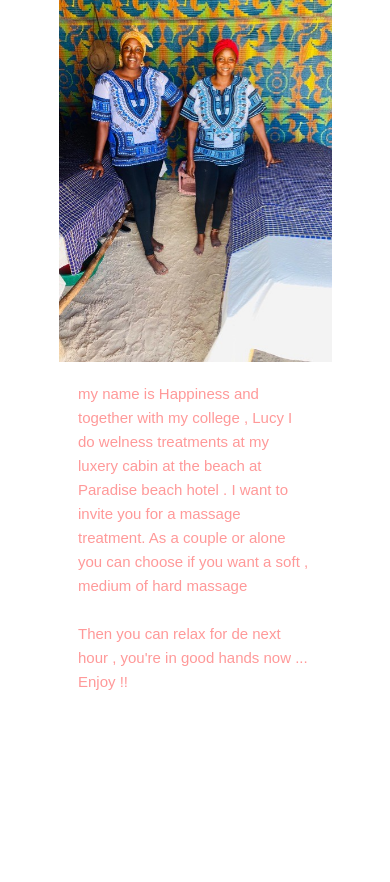
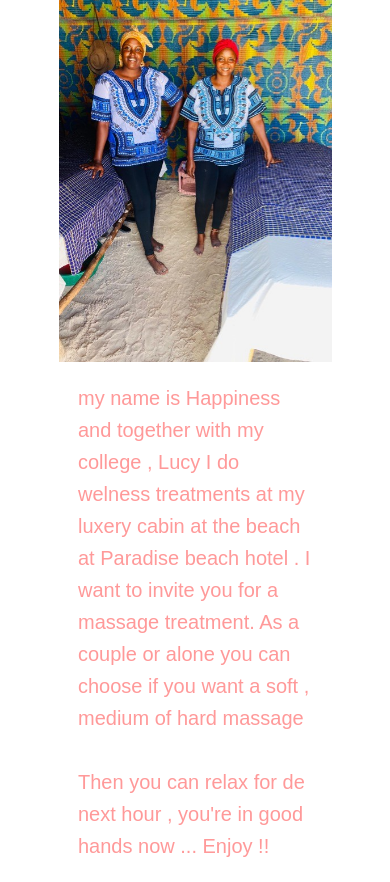
Before and after one commit to zanzibar25/happinezz, a PHP site: page / in a window 390 px wide. Shown: the part 433-1315 px from the top of the page. Before the commit the page ends 1123 px from the top, so only its background shows below. Run offline with PHP 8.4, Linux system fonts and the light colour scheme.

Commit message:
Add files via upload

```diff
--- a/index.css
+++ b/index.css
@@ -63,6 +63,6 @@ p1{
     p1 {
         width: 60%;
         height: auto;
-        font-size: 15px;
+        font-size: 20px;
     }
 }
--- a/pictures.css
+++ b/pictures.css
@@ -64,6 +64,6 @@ a:hover{
     p3 {
         width: 60%;
         height: auto;
-        font-size: 9px;
+        font-size: 20px;
     }
 }
```
